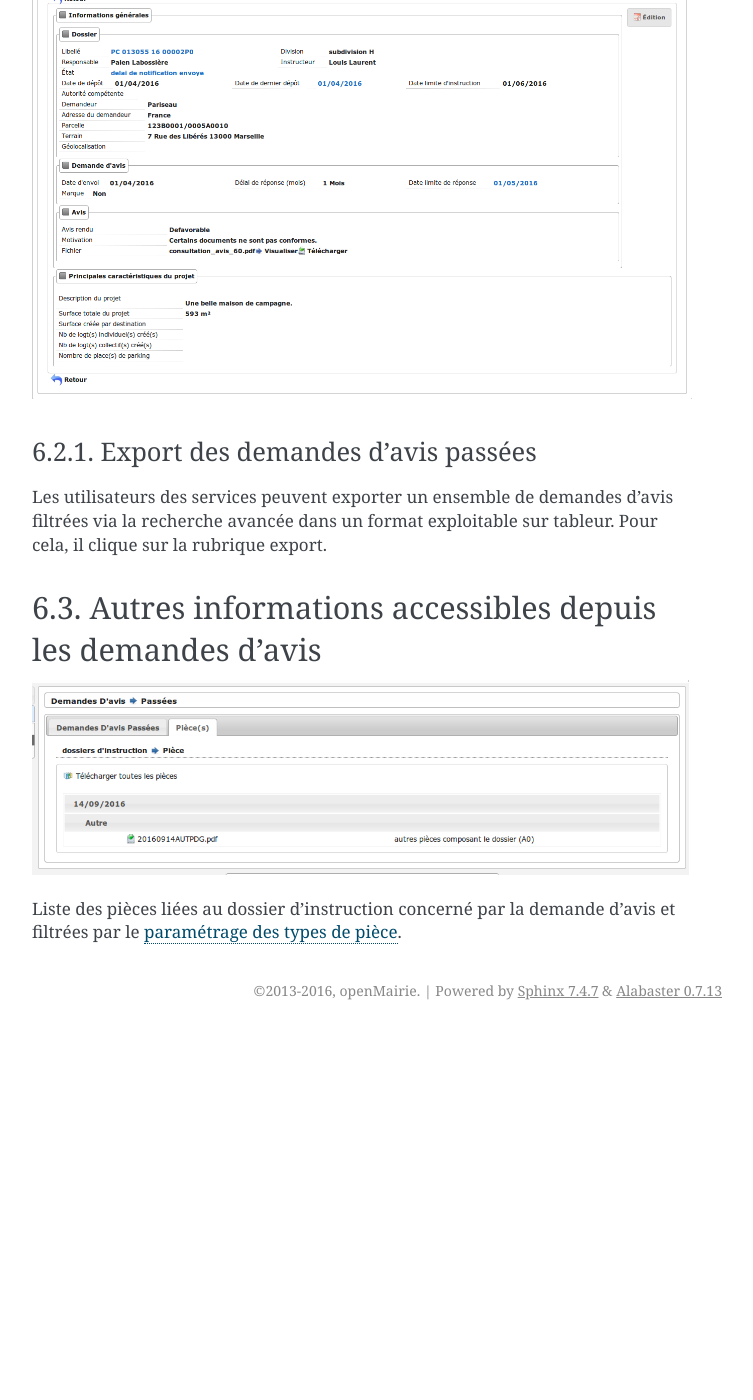
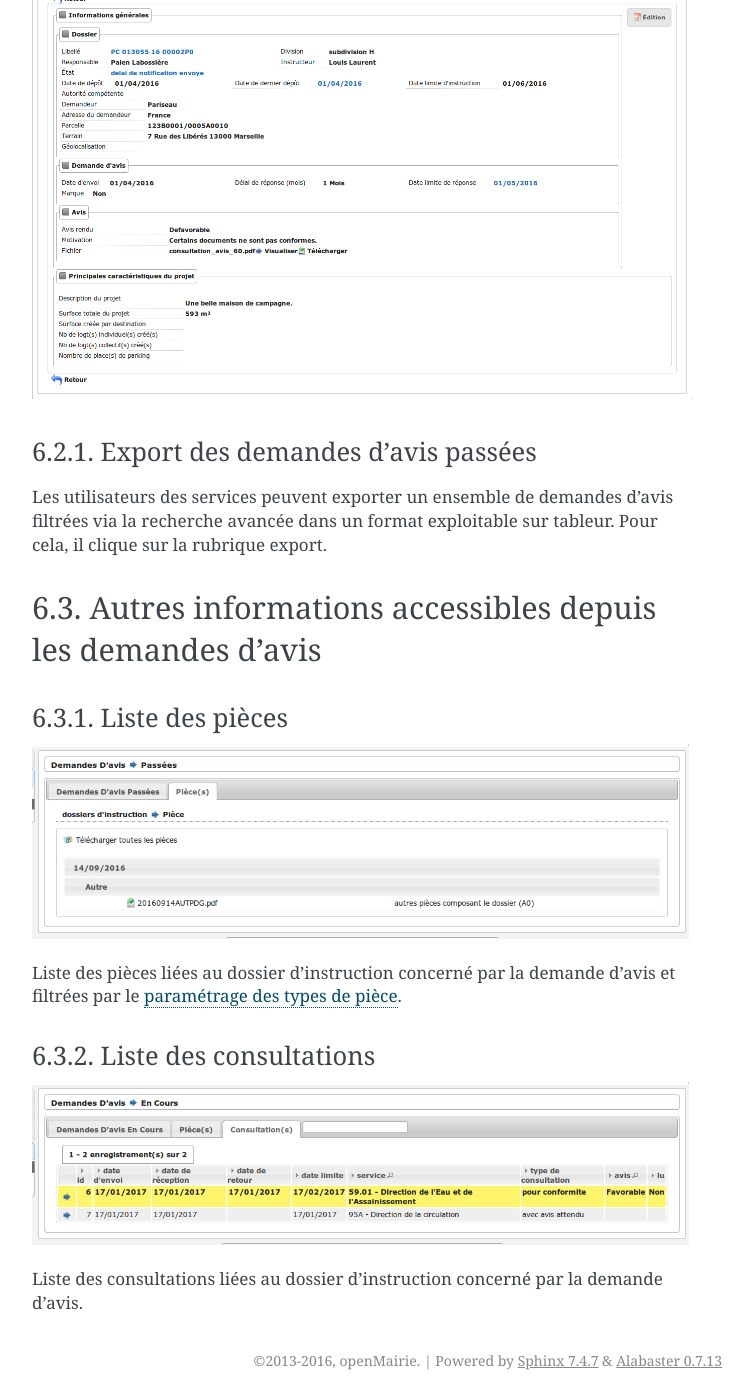
Before and after one commit to mpavaux/openads-documentation, a Sphinx documentation site: the page built from source/manuel_utilisateur/service_consulte.rst, in a window 1280 px wide and 1400 px high, scrolled down 2251 px. Shown: the whole window, without its empty margins (388-1141 px from the left). Built offline with Sphinx 7.4.7, drawn with Linux system fonts in a browser that asks for light colours; before the commit the page ends 3281 px from its top, so only the background shows below that; some of the changed text lies outside the part shown.

Commit message:
* Ajout permission pour service consulté interne + ajout onglet des consultations sur les demandes d'avis.

```diff
--- a/source/manuel_utilisateur/service_consulte.rst
+++ b/source/manuel_utilisateur/service_consulte.rst
@@ -92,6 +92,16 @@
 Autres informations accessibles depuis les demandes d'avis
 ##########################################################
 
+Liste des pièces
+================
+
 .. image:: service_consulte_demande_avis_piece.png
 
 Liste des pièces liées au dossier d'instruction concerné par la demande d'avis et filtrées par le :ref:`paramétrage des types de pièce <parametrage_document_numerise_type>`.
+
+Liste des consultations
+=======================
+
+.. image:: service_consulte_demande_avis_consultation.png
+
+Liste des consultations liées au dossier d'instruction concerné par la demande d'avis.
```
Also changed, not shown: source/manuel_utilisateur/ergonomie/profils/service_consulte_interne.rst (+7 -0 lines), source/manuel_utilisateur/service_consulte_demande_avis_consultation.png (added).
